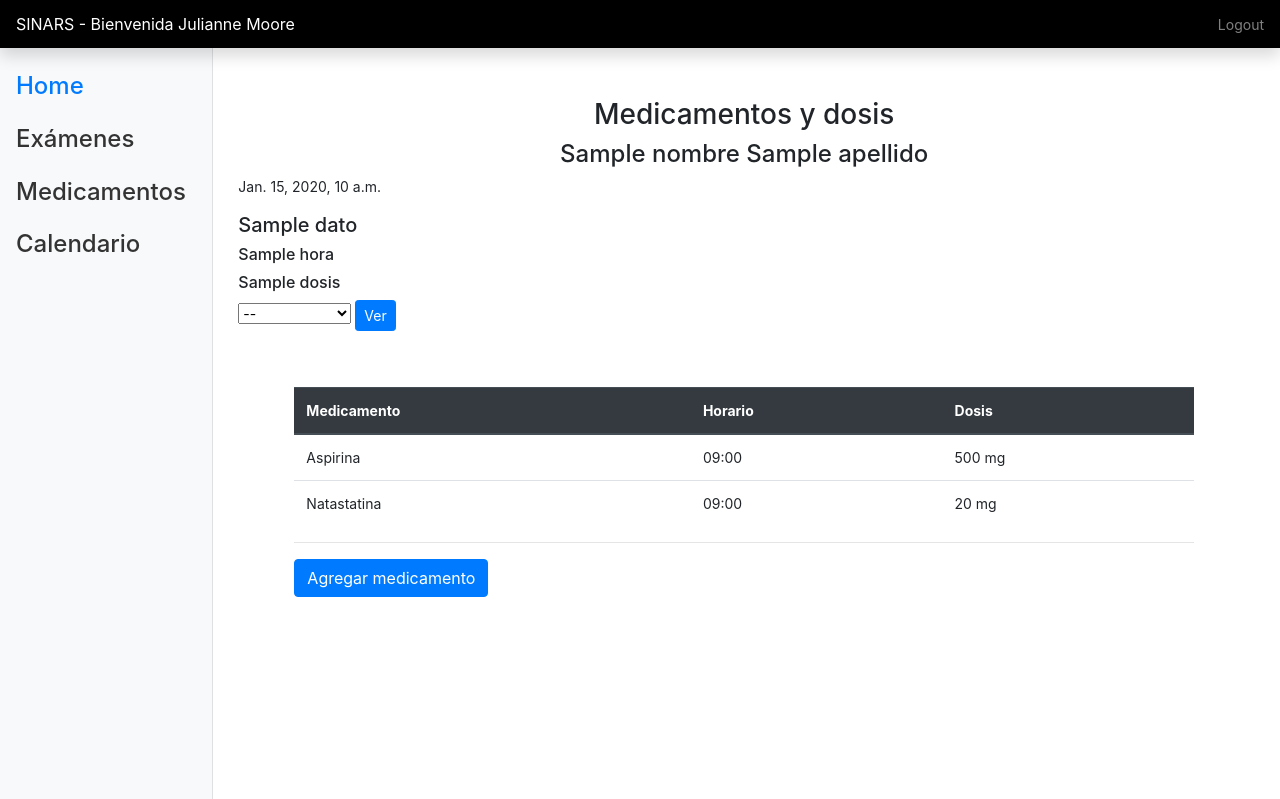
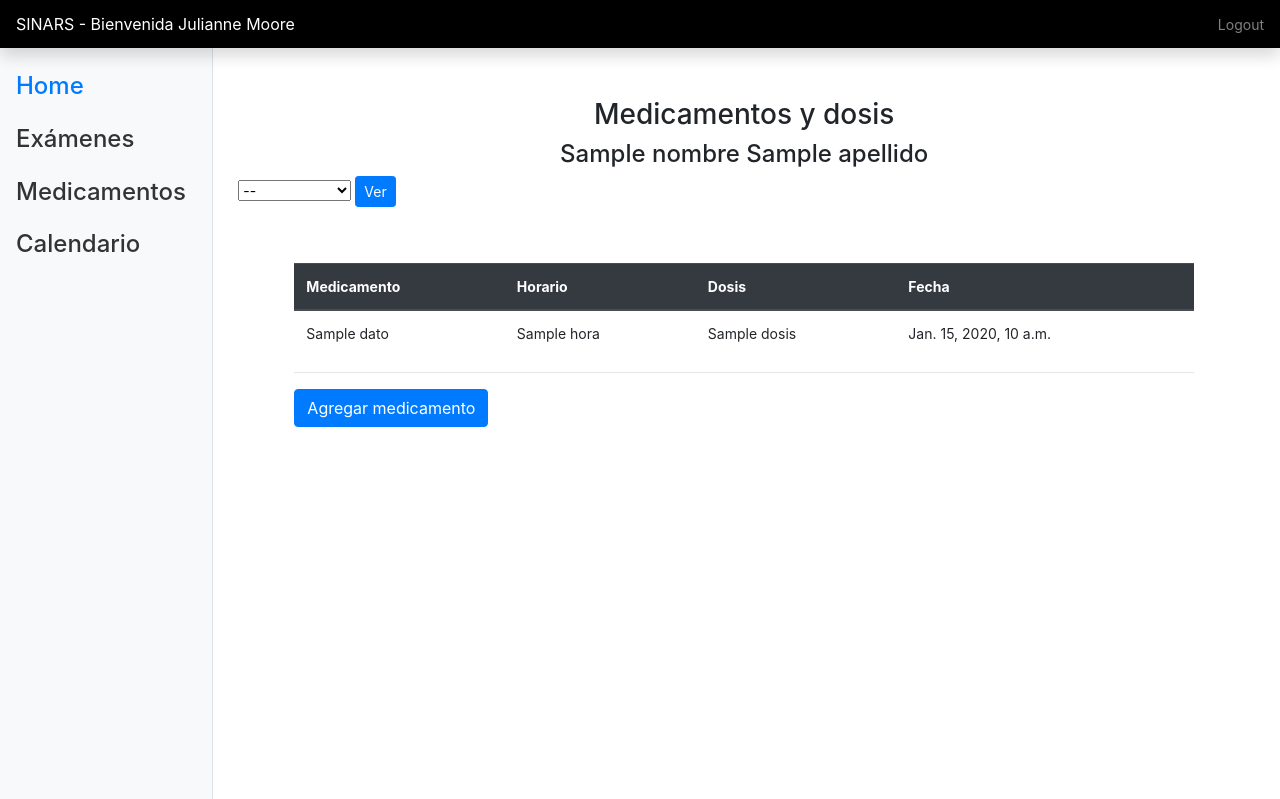
Before and after one commit to pcidsoto/Evaluacion-5-Django, a Django app: template Prueba_Django/app_medicamentos/templates/app_medicamentos/medicamento.html in a window 1280 px wide. Shown: the top 799 px of the page. Run offline with Django 3.2, Linux system fonts and the light colour scheme; tables that the repository leaves empty hold one stand-in row (values such as "Sample post"); the template is opened without the code that fills it: values that come from a table or form of the project are taken from there, most other values are stand-ins (such as "Sample title", 1, 10 or a date in 2020); some libraries are stand-ins or nearby versions.

Commit message:
ordenada la presentacion de medicamentos

```diff
--- a/Prueba_Django/app_medicamentos/templates/app_medicamentos/medicamento.html
+++ b/Prueba_Django/app_medicamentos/templates/app_medicamentos/medicamento.html
@@ -19,17 +19,6 @@
                 <h3 style="text-align: center;">Medicamentos y dosis</h3>
                 <h4 style="text-align: center;">{{nombre}} {{apellido}}</h4>
 
-                {%for fecha in recetas%}
-                <p>{{fecha.fecha}}</p>
-
-                {%for dato in fecha.medicamentos%}
-                <h5>{{dato.nombre}}</h5>
-                <h6>{{dato.hora}}</h6>
-                <h6>{{dato.dosis}}</h6>
-
-
-                {%endfor%}
-                {%endfor%}
                 <form method = "POST">
                     {% csrf_token %}
                     {{ seleccionar }}
@@ -46,20 +35,21 @@
                             <th>Medicamento</th>
                             <th>Horario</th>
                             <th>Dosis</th>
+                            <th>Fecha</th>
 
                         </tr>
                     </thead>
                     <tbody id="tabla_medicamento">
+                        {%for fecha in recetas%}
+                        {%for dato in fecha.medicamentos%}
                         <tr>
-                            <td>Aspirina</td>
-                            <td>09:00</td>
-                            <td>500 mg</td>
+                            <td>{{dato.nombre}}</td>
+                            <td>{{dato.hora}}</td>
+                            <td>{{dato.dosis}}</td>
+                            <td>{{fecha.fecha}}</td>
                         </tr>
-                        <tr>
-                            <td>Natastatina</td>
-                            <td>09:00</td>
-                            <td>20 mg</td>
-                        </tr>
+                        {%endfor%}
+                        {%endfor%}
                     </tbody>
                 </table>
             </div>
```
